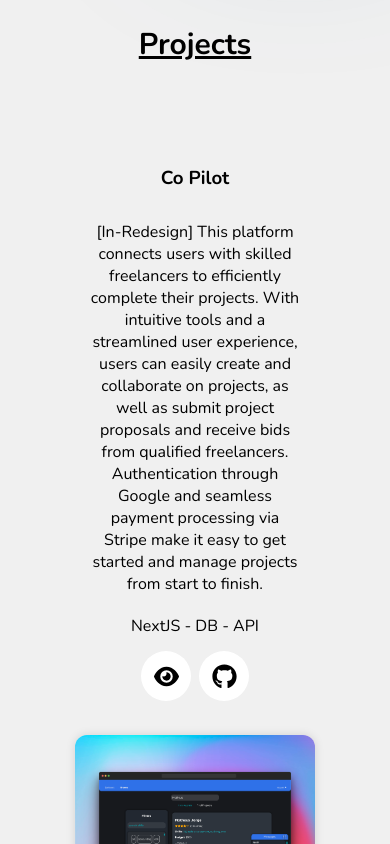
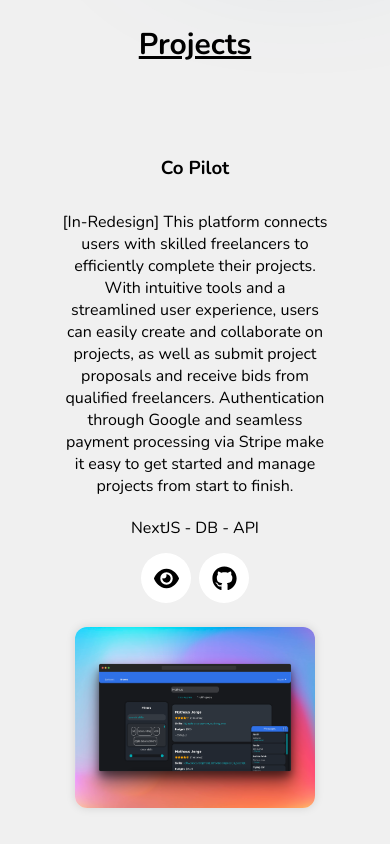
Before and after one commit to teujorge/portfolio, a Next.js app: page / in a window 390 px wide. Shown: the part 920-1764 px from the top of the page. Built offline with nearby package versions, Linux system fonts and the light colour scheme.

Commit message:
decrease margin/padding to description on mobile

```diff
--- a/components/Projects.tsx
+++ b/components/Projects.tsx
@@ -65,8 +65,11 @@ const ProjectDescription = ({
         }
 
         @media (max-width: ${MOBILE_WIDTH}px) {
+          margin-left: 0px;
+          margin-right: 0px;
           margin-top: 50px;
           margin-bottom: 0px;
+          padding: 10px;
           width: auto;
           min-height: 0px;
 
```
